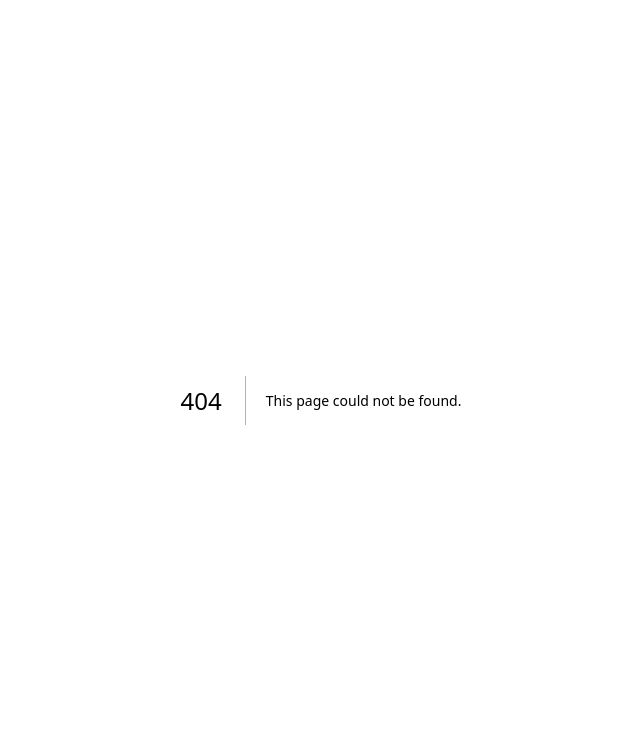
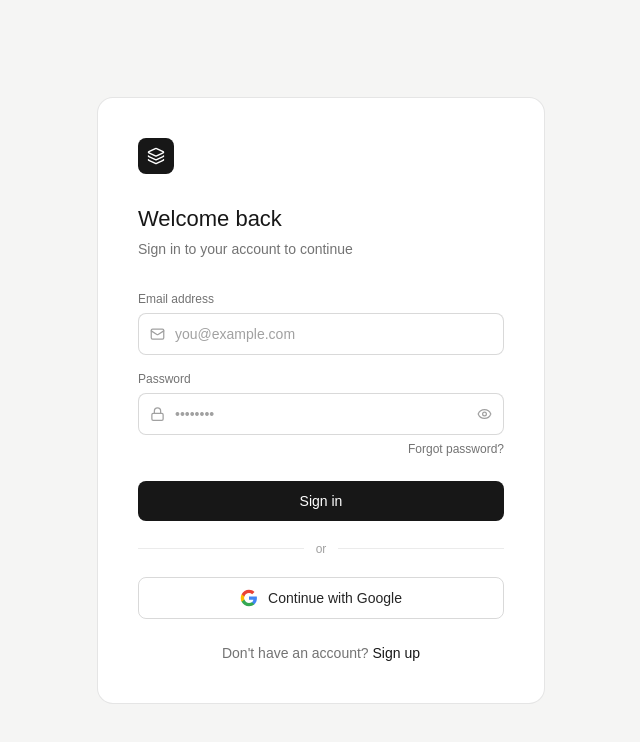
Before and after one commit to cmmohitchau/pdf-chat-frontend, a Next.js app: page /signin in a window 1280 px wide. Before the commit this address had no page. Shown: the top 742 px of the page, without its empty margins (319-959 px from the left). Built offline with nearby package versions, Linux system fonts and the light colour scheme.

Commit message:
added sigin page

```diff
--- /dev/null
+++ b/app/(auth)/signin/page.tsx
@@ -0,0 +1,172 @@
+"use client";
+
+import { useState } from "react";
+import { signIn } from "next-auth/react";
+import { Eye, EyeOff, Lock, Mail, Layers } from "lucide-react";
+
+export default function SignInPage() {
+  const [email, setEmail] = useState("");
+  const [password, setPassword] = useState("");
+  const [showPassword, setShowPassword] = useState(false);
+  const [isLoading, setIsLoading] = useState(false);
+  const [error, setError] = useState("");
+
+  const handleEmailSignIn = async (e: React.FormEvent) => {
+    e.preventDefault();
+    if (!email || !password) {
+      setError("Please fill in all fields.");
+      return;
+    }
+    setError("");
+    setIsLoading(true);
+    try {
+      const response = await fetch(`${process.env.NEXT_PUBLIC_BACKEND_URL}/signin` , {
+        method : 'POST',
+        headers: {
+            'Content-Type': 'application/json'
+        },
+        body : JSON.stringify({ email , password})
+      })
+      const result = await response.json()
+      console.log(result);
+
+      if (result?.error) {
+        setError("Invalid email or password.");
+      } else {
+        window.location.href = "/chat";
+      }
+    } catch {
+      setError("Something went wrong. Please try again.");
+    } finally {
+      setIsLoading(false);
+    }
+  };
+
+  const handleGoogleSignIn = async () => {
+    setIsLoading(true);
+    await signIn("google", { callbackUrl: "/chat" });
+  };
+
+  return (
+    <div className="min-h-screen flex items-center justify-center bg-stone-100 px-4 py-10">
+      <div className="w-full max-w-md bg-white rounded-2xl border border-black/10 p-10">
+
+        {/* Logo */}
+        <div className="w-9 h-9 bg-neutral-900 rounded-lg flex items-center justify-center mb-7">
+          <Layers size={18} color="white" />
+        </div>
+
+        <h1 className="text-[22px] font-medium text-neutral-900 mb-1">Welcome back</h1>
+        <p className="text-sm text-neutral-500 mb-8">Sign in to your account to continue</p>
+
+        {/* Error */}
+        {error && (
+          <div className="mb-5 rounded-lg bg-red-50 border border-red-200 px-4 py-3 text-sm text-red-700">
+            {error}
+          </div>
+        )}
+
+        <form onSubmit={handleEmailSignIn} noValidate className="space-y-4">
+          {/* Email */}
+          <div>
+            <label htmlFor="email" className="block text-xs font-medium text-neutral-500 mb-1.5">
+              Email address
+            </label>
+            <div className="relative">
+              <Mail size={15} className="absolute left-3 top-1/2 -translate-y-1/2 text-neutral-400 pointer-events-none" />
+              <input
+                id="email"
+                type="email"
+                autoComplete="email"
+                placeholder="you@example.com"
+                value={email}
+                onChange={(e) => setEmail(e.target.value)}
+                disabled={isLoading}
+                className="w-full pl-9 pr-4 py-2.5 text-sm bg-white border border-black/15 rounded-lg text-neutral-900 placeholder:text-neutral-400 outline-none focus:border-black/30 focus:ring-2 focus:ring-black/5 transition disabled:opacity-50"
+              />
+            </div>
+          </div>
+
+          {/* Password */}
+          <div>
+            <label htmlFor="password" className="block text-xs font-medium text-neutral-500 mb-1.5">
+              Password
+            </label>
+            <div className="relative">
+              <Lock size={15} className="absolute left-3 top-1/2 -translate-y-1/2 text-neutral-400 pointer-events-none" />
+              <input
+                id="password"
+                type={showPassword ? "text" : "password"}
+                autoComplete="current-password"
+                placeholder="••••••••"
+                value={password}
+                onChange={(e) => setPassword(e.target.value)}
+                disabled={isLoading}
+                className="w-full pl-9 pr-10 py-2.5 text-sm bg-white border border-black/15 rounded-lg text-neutral-900 placeholder:text-neutral-400 outline-none focus:border-black/30 focus:ring-2 focus:ring-black/5 transition disabled:opacity-50"
+              />
+              <button
+                type="button"
+                onClick={() => setShowPassword((v) => !v)}
+                aria-label={showPassword ? "Hide password" : "Show password"}
+                className="absolute right-3 top-1/2 -translate-y-1/2 text-neutral-400 hover:text-neutral-600 transition"
+              >
+                {showPassword ? <EyeOff size={15} /> : <Eye size={15} />}
+              </button>
+            </div>
+            <div className="flex justify-end mt-1.5">
+              <a href="/forgot-password" className="text-xs text-neutral-500 hover:text-neutral-900 transition">
+                Forgot password?
+              </a>
+            </div>
+          </div>
+
+          {/* Submit */}
+          <button
+            type="submit"
+            disabled={isLoading}
+            className="w-full bg-neutral-900 text-white text-sm font-medium py-2.5 rounded-lg hover:bg-neutral-700 active:scale-[0.99] transition disabled:opacity-60 cursor-pointer mt-2"
+          >
+            {isLoading ? "Signing in…" : "Sign in"}
+          </button>
+        </form>
+
+        {/* Divider */}
+        <div className="flex items-center gap-3 my-5">
+          <div className="flex-1 h-px bg-black/8" />
+          <span className="text-xs text-neutral-400">or</span>
+          <div className="flex-1 h-px bg-black/8" />
+        </div>
+
+        {/* Google */}
+        <button
+          type="button"
+          onClick={handleGoogleSignIn}
+          disabled={isLoading}
+          className="w-full flex items-center justify-center gap-2.5 border border-black/15 rounded-lg py-2.5 text-sm font-medium text-neutral-800 hover:bg-neutral-50 active:scale-[0.99] transition disabled:opacity-60 cursor-pointer"
+        >
+          <GoogleIcon />
+          Continue with Google
+        </button>
+
+        {/* Sign up */}
+        <p className="text-center text-sm text-neutral-500 mt-6">
+          Don&apos;t have an account?{" "}
+          <a href="/signup" className="text-neutral-900 font-medium hover:underline">
+            Sign up
+          </a>
+        </p>
+      </div>
+    </div>
+  );
+}
+
+function GoogleIcon() {
+  return (
+    <svg width={18} height={18} viewBox="0 0 24 24" aria-hidden="true">
+      <path fill="#4285F4" d="M22.56 12.25c0-.78-.07-1.53-.2-2.25H12v4.26h5.92c-.26 1.37-1.04 2.53-2.21 3.31v2.77h3.57c2.08-1.92 3.28-4.74 3.28-8.09z" />
+      <path fill="#34A853" d="M12 23c2.97 0 5.46-.98 7.28-2.66l-3.57-2.77c-.98.66-2.23 1.06-3.71 1.06-2.86 0-5.29-1.93-6.16-4.53H2.18v2.84C3.99 20.53 7.7 23 12 23z" />
+      <path fill="#FBBC05" d="M5.84 14.09c-.22-.66-.35-1.36-.35-2.09s.13-1.43.35-2.09V7.07H2.18C1.43 8.55 1 10.22 1 12s.43 3.45 1.18 4.93l3.66-2.84z" />
+      <path fill="#EA4335" d="M12 5.38c1.62 0 3.06.56 4.21 1.64l3.15-3.15C17.45 2.09 14.97 1 12 1 7.7 1 3.99 3.47 2.18 7.07l3.66 2.84c.87-2.6 3.3-4.53 6.16-4.53z" />
+    </svg>
+  );
+}
```
